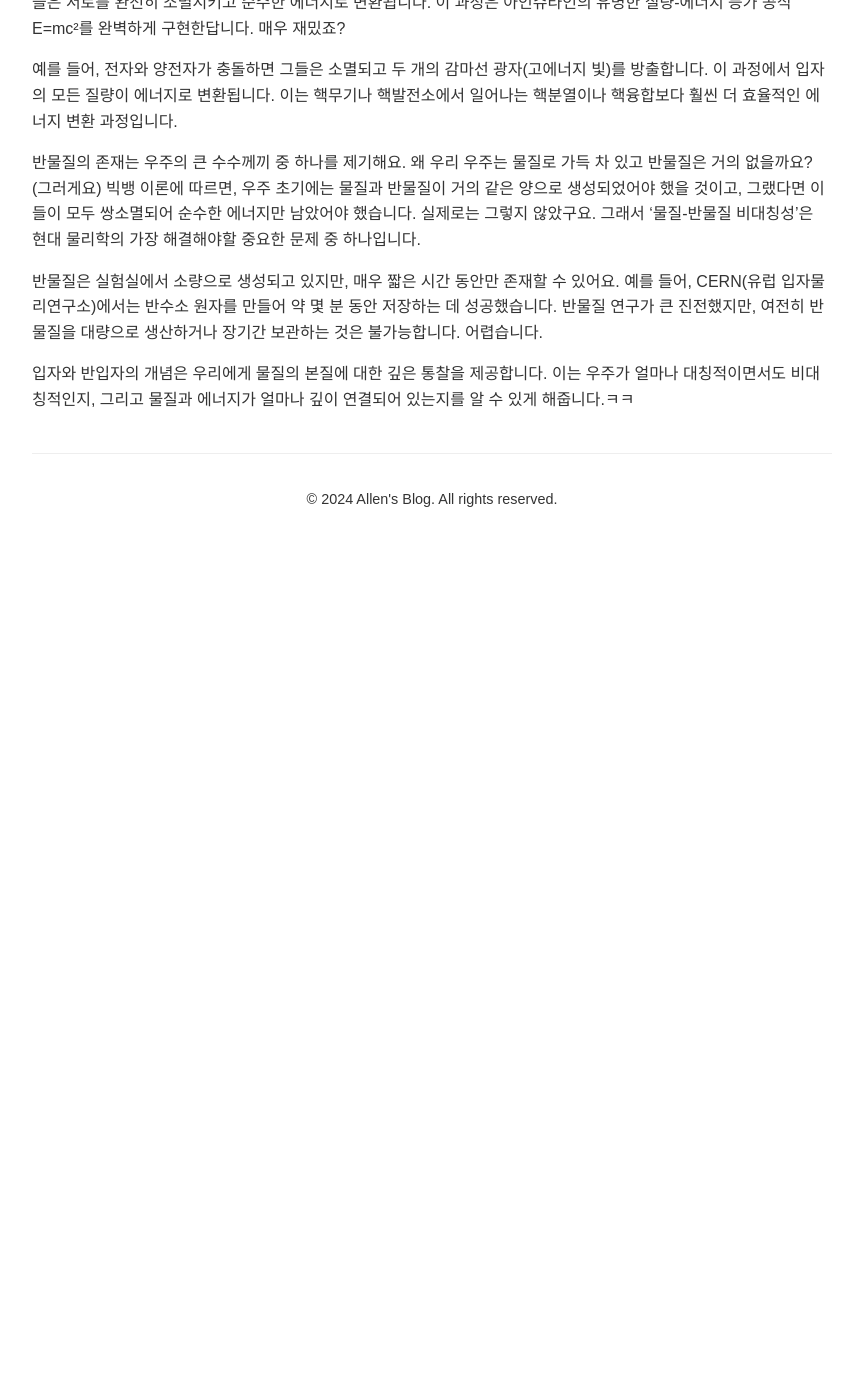
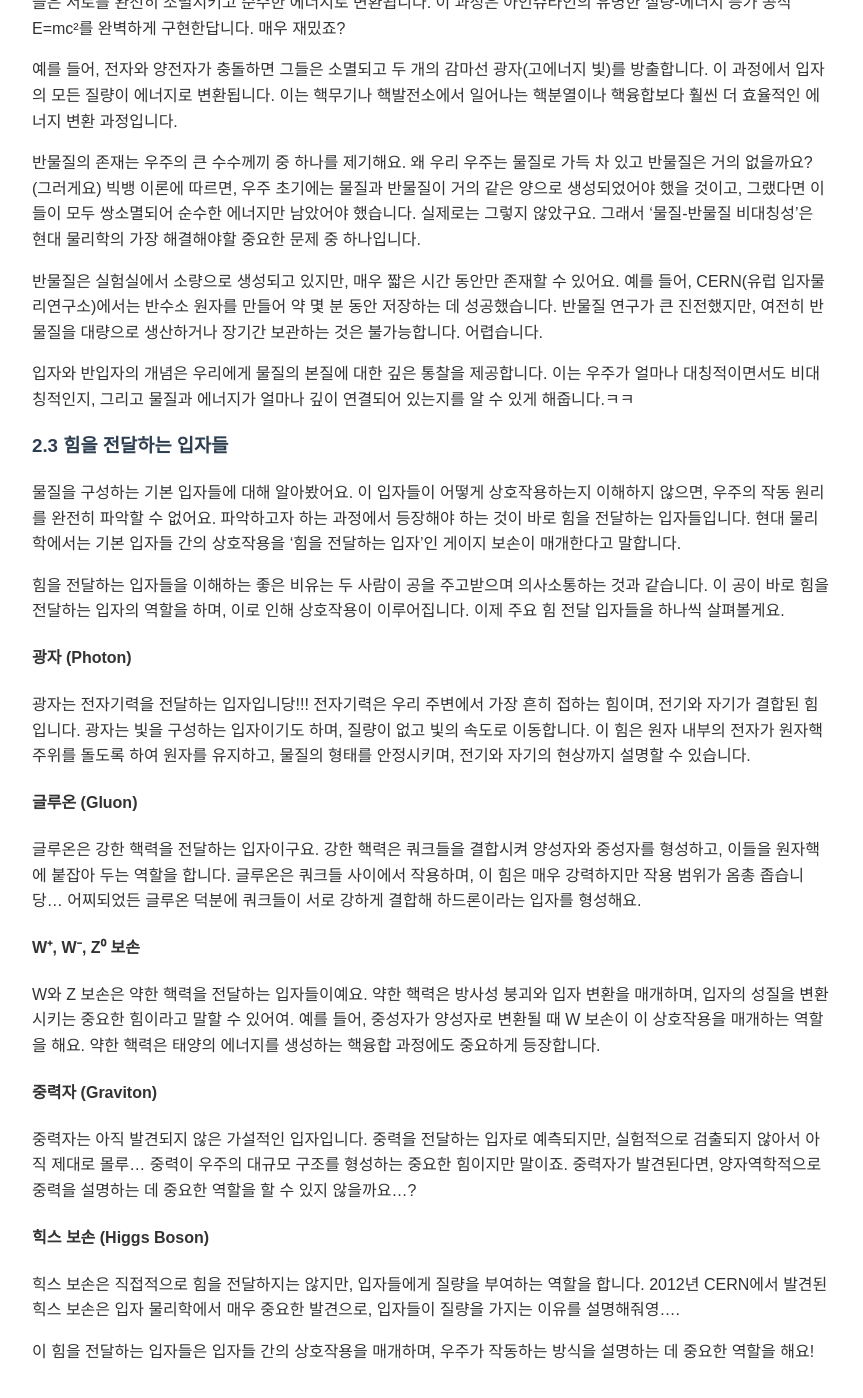
Before and after one commit to allenkang92/allenkang92.github.io, a Jekyll site: the page built from _posts/2024-09-09-1장 : 입자의 세계.md, in a window 1280 px wide and 1400 px high, scrolled down 4333 px. Shown: the whole window, without its empty margins (208-1071 px from the left). Built offline with Jekyll 4.4.1, drawn with Linux system fonts in a browser that asks for light colours; comment, search, counter and statistics services are not loaded; before the commit the page ends 4878 px from its top, so only the background shows below that.

Commit message:
수정수정

```diff
--- a/_posts/2024-09-09-1장 : 입자의 세계.md
+++ b/_posts/2024-09-09-1장 : 입자의 세계.md
@@ -94,3 +94,25 @@ categories: Science_Philosophy_and_History_Category
 예를 들어, CERN(유럽 입자물리연구소)에서는 반수소 원자를 만들어 약 몇 분 동안 저장하는 데 성공했습니다. 반물질 연구가 큰 진전했지만, 여전히 반물질을 대량으로 생산하거나 장기간 보관하는 것은 불가능합니다. 어렵습니다.
 
 입자와 반입자의 개념은 우리에게 물질의 본질에 대한 깊은 통찰을 제공합니다. 이는 우주가 얼마나 대칭적이면서도 비대칭적인지, 그리고 물질과 에너지가 얼마나 깊이 연결되어 있는지를 알 수 있게 해줍니다.ㅋㅋ
+
+### 2.3 힘을 전달하는 입자들
+물질을 구성하는 기본 입자들에 대해 알아봤어요. 이 입자들이 어떻게 상호작용하는지 이해하지 않으면, 우주의 작동 원리를 완전히 파악할 수 없어요. 파악하고자 하는 과정에서 등장해야 하는 것이 바로 힘을 전달하는 입자들입니다. 현대 물리학에서는 기본 입자들 간의 상호작용을 '힘을 전달하는 입자'인 게이지 보손이 매개한다고 말합니다.
+
+힘을 전달하는 입자들을 이해하는 좋은 비유는 두 사람이 공을 주고받으며 의사소통하는 것과 같습니다. 이 공이 바로 힘을 전달하는 입자의 역할을 하며, 이로 인해 상호작용이 이루어집니다. 이제 주요 힘 전달 입자들을 하나씩 살펴볼게요.
+
+#### 광자 (Photon)
+광자는 전자기력을 전달하는 입자입니당!!! 전자기력은 우리 주변에서 가장 흔히 접하는 힘이며, 전기와 자기가 결합된 힘입니다. 광자는 빛을 구성하는 입자이기도 하며, 질량이 없고 빛의 속도로 이동합니다. 이 힘은 원자 내부의 전자가 원자핵 주위를 돌도록 하여 원자를 유지하고, 물질의 형태를 안정시키며, 전기와 자기의 현상까지 설명할 수 있습니다.
+
+#### 글루온 (Gluon)
+글루온은 강한 핵력을 전달하는 입자이구요. 강한 핵력은 쿼크들을 결합시켜 양성자와 중성자를 형성하고, 이들을 원자핵에 붙잡아 두는 역할을 합니다. 글루온은 쿼크들 사이에서 작용하며, 이 힘은 매우 강력하지만 작용 범위가 옴총 좁습니당... 어찌되었든 글루온 덕분에 쿼크들이 서로 강하게 결합해 하드론이라는 입자를 형성해요.
+
+#### W⁺, W⁻, Z⁰ 보손
+W와 Z 보손은 약한 핵력을 전달하는 입자들이예요. 약한 핵력은 방사성 붕괴와 입자 변환을 매개하며, 입자의 성질을 변환시키는 중요한 힘이라고 말할 수 있어여. 예를 들어, 중성자가 양성자로 변환될 때 W 보손이 이 상호작용을 매개하는 역할을 해요. 약한 핵력은 태양의 에너지를 생성하는 핵융합 과정에도 중요하게 등장합니다.
+
+#### 중력자 (Graviton)
+중력자는 아직 발견되지 않은 가설적인 입자입니다. 중력을 전달하는 입자로 예측되지만, 실험적으로 검출되지 않아서 아직 제대로 몰루... 중력이 우주의 대규모 구조를 형성하는 중요한 힘이지만 말이죠. 중력자가 발견된다면, 양자역학적으로 중력을 설명하는 데 중요한 역할을 할 수 있지 않을까요...?
+
+#### 힉스 보손 (Higgs Boson)
+힉스 보손은 직접적으로 힘을 전달하지는 않지만, 입자들에게 질량을 부여하는 역할을 합니다. 2012년 CERN에서 발견된 힉스 보손은 입자 물리학에서 매우 중요한 발견으로, 입자들이 질량을 가지는 이유를 설명해줘영....
+
+이 힘을 전달하는 입자들은 입자들 간의 상호작용을 매개하며, 우주가 작동하는 방식을 설명하는 데 중요한 역할을 해요!
```
